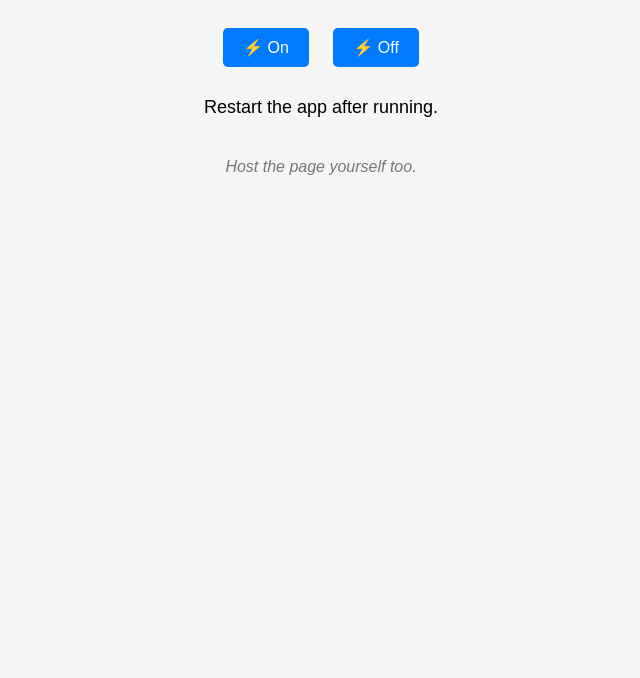
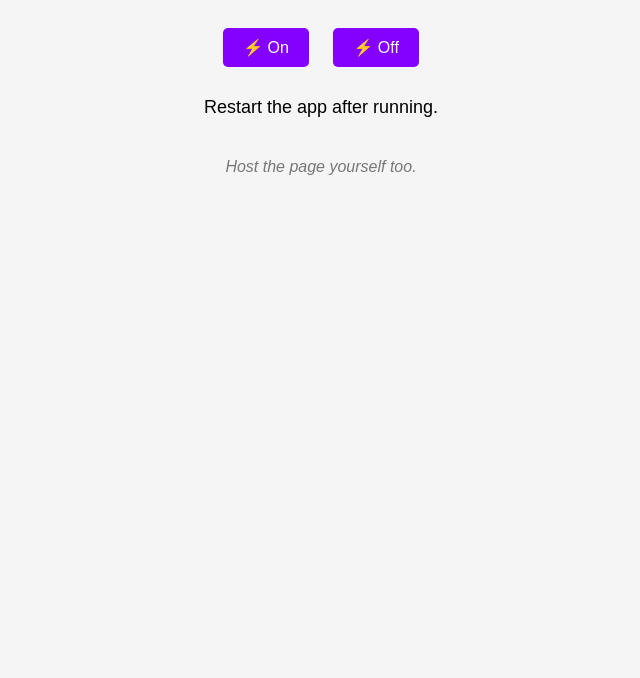
Before and after one commit to suhailsaqan/damus-nostrscript, a plain HTML site: page index.html in a window 1280 px wide. Shown: the part 122-800 px from the top of the page, without its empty margins (319-959 px from the left). Drawn offline with Linux system fonts and the light colour scheme.

Commit message:
change title and button color

```diff
--- a/index.html
+++ b/index.html
@@ -3,7 +3,7 @@
 <head>
     <meta charset="UTF-8">
     <meta name="viewport" content="width=device-width, initial-scale=1">
-    <title>Hello World</title>
+    <title>Zap Zap Zap</title>
     <style>
         body {
             font-family: Arial, sans-serif;
@@ -21,7 +21,7 @@
             display: inline-block;
             margin: 10px;
             padding: 10px 20px;
-            background-color: #007bff;
+            background-color: #8400ff;
             color: #ffffff;
             text-decoration: none;
             border-radius: 5px;
```
